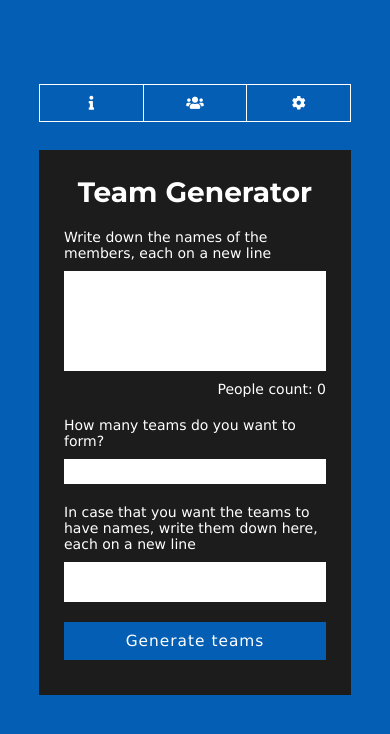
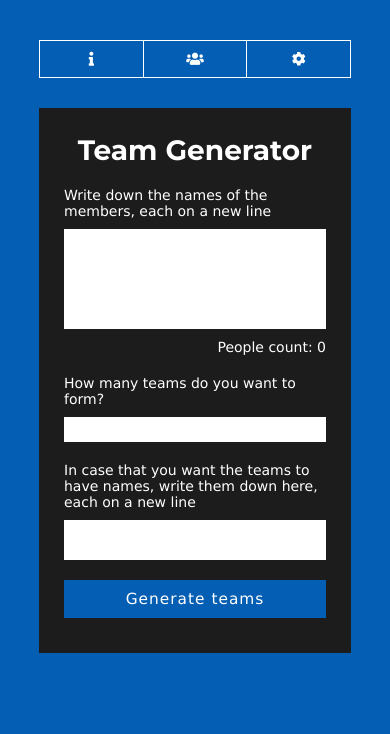
Before and after one commit to ZdravkoHr/Team-Generator---React, a React (Create React App) app: page / in a window 390 px wide. Shown: the top 734 px of the page. Built offline with nearby package versions, Linux system fonts and the light colour scheme.

Commit message:
fixed css issue

```diff
--- a/src/App.css
+++ b/src/App.css
@@ -85,10 +85,15 @@ h6 {
 		font-size: 14px;
 	}
 
+	.main-app {
+		min-height: auto;
+	}
+
 	.icons-bar {
+		position: relative;
 		left: 50%;
 		transform: translateX(-50%);
-		top: 10%;
+		margin-top: 40px;
 		width: 80%;
 		max-width: 600px;
 	}
@@ -101,4 +106,8 @@ h6 {
 	.icons-bar .menu > *:first-child {
 		border-left: 1px solid #fff;
 	}
+
+	.icons-bar .menu > * {
+		margin-bottom: 0;
+	}
 }
```
